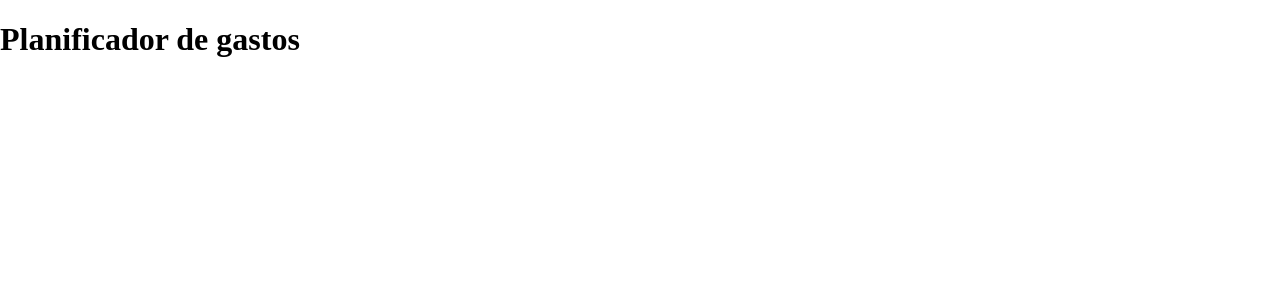
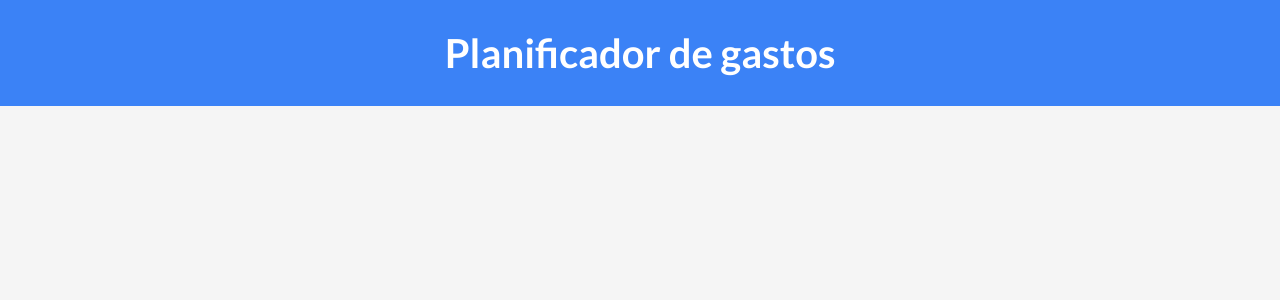
Before and after one commit to abel994/admin-gastos, a Vue app: page / in a window 1280 px wide. Shown: the top 300 px of the page. Built offline with nearby package versions, Linux system fonts and the light colour scheme.

Commit message:
104. Añadiendo CSS global

```diff
--- a/src/App.vue
+++ b/src/App.vue
@@ -13,5 +13,44 @@
 </template>
 
 <style>
+    :root{
+        --azul: #3b82f6;
+        --blanco: #fff;
+        --gris-claro: #f5f5f5;
+        --gris: #94a3b8;
+        --gris-oscuro: #64748b;
+        --negro: #000;
+    }
 
+    html{
+        font-size: 62.5%;
+        box-sizing: border-box;
+    }
+
+    *,
+    *:before,
+    *:after{
+        box-sizing: inherit;
+    }
+
+    body{
+        font-size: 1.6rem;
+        font-family: "Lato", sans-serif;
+        background-color: var(--gris-claro);
+    }
+
+    h1{
+        font-size: 4rem;
+    }
+
+    header{
+        background-color: var(--azul);
+    }
+
+    header h1{
+        padding: 3rem 0;
+        margin: 0;
+        color: var(--blanco);
+        text-align: center;
+    }
 </style>
```
